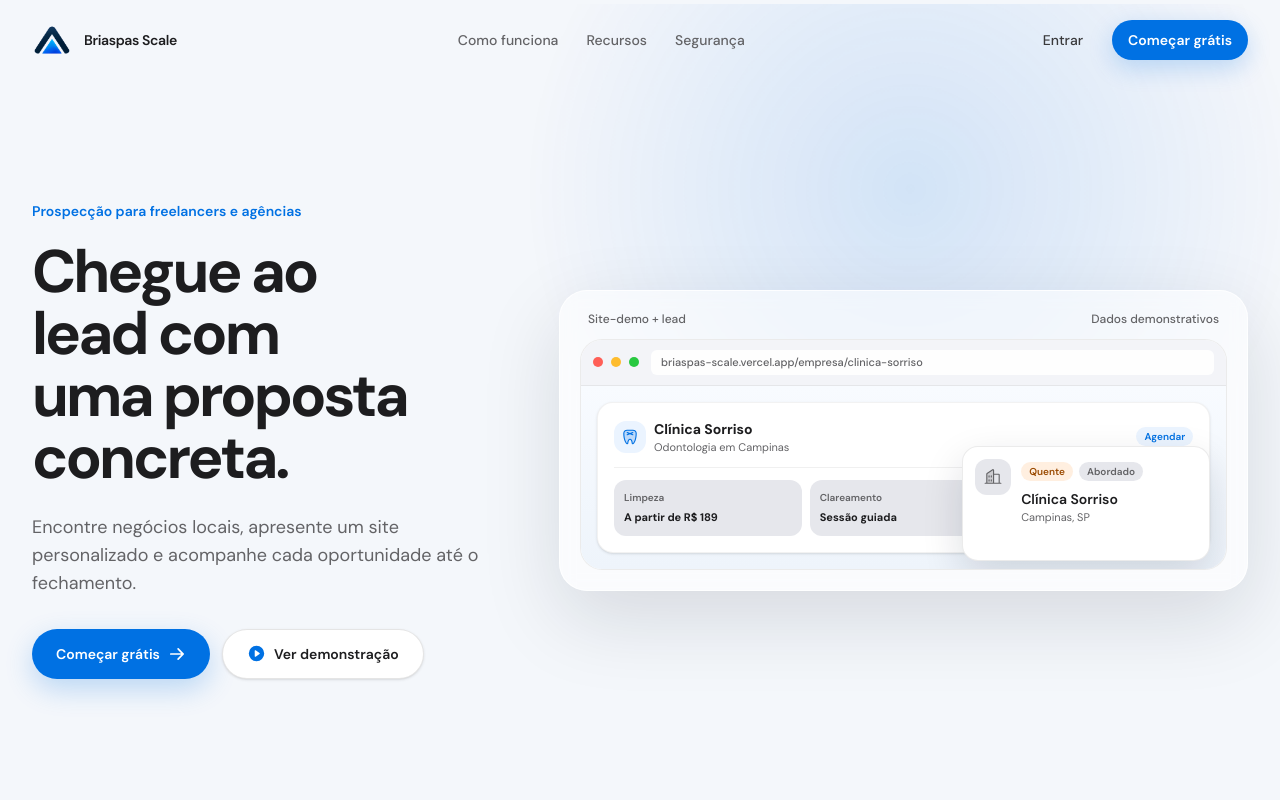
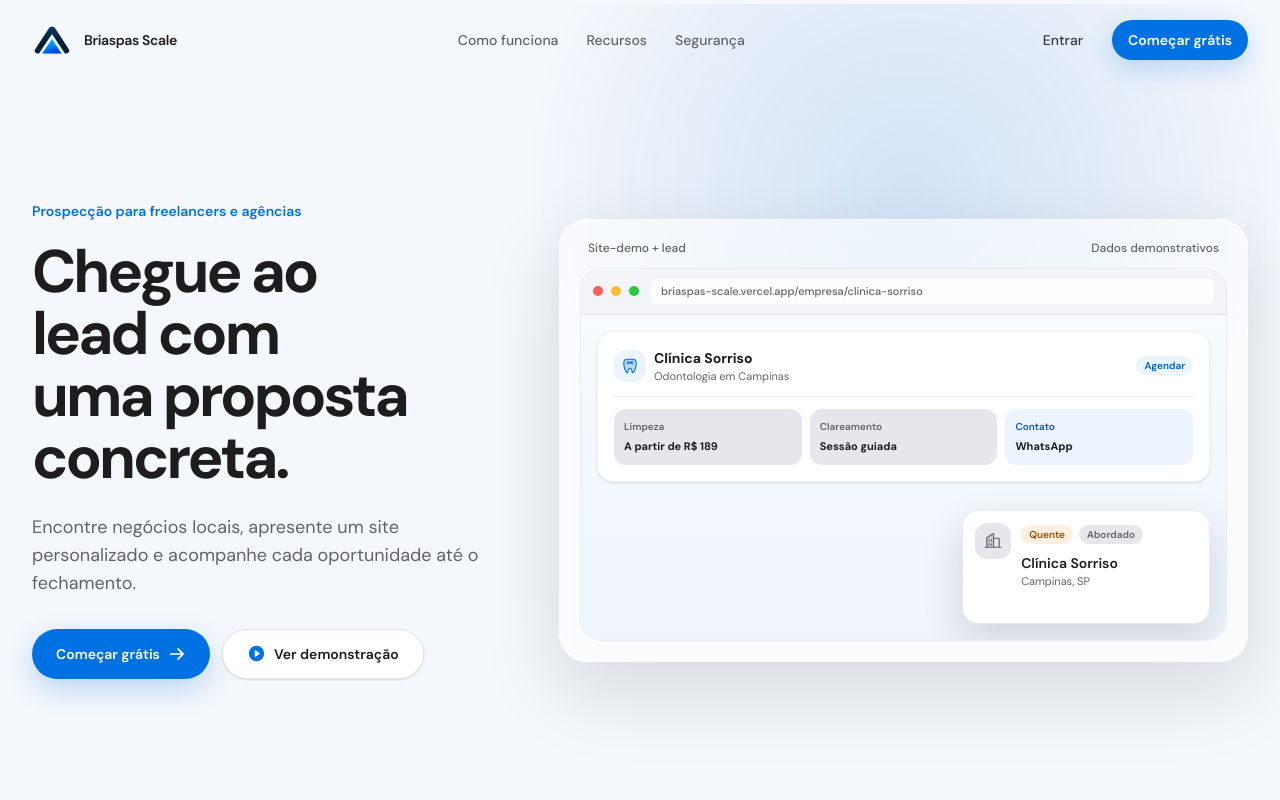
Before and after one commit to Asapx380/briaspas-scale, a Next.js app: page / in a window 1280 px wide. Shown: the top 800 px of the page. Built offline with nearby package versions, Linux system fonts and the light colour scheme; no server answers.

Commit message:
fix(landing): lead card flow, contrast tokens, nav gap on PR #21
Co-authored-by: Wesley Luther  <wesleyluther830@gmail.com>

```diff
--- a/src/components/marketing/hero-lead-card.tsx
+++ b/src/components/marketing/hero-lead-card.tsx
@@ -22,7 +22,7 @@ const secondaryChipByPhase: Record<
     key: "site-demo",
     label: "Site-demo publicado",
     className:
-      "rounded-full bg-[var(--brand-tint)] px-2 py-0.5 text-[10px] font-semibold text-[var(--brand)]",
+      "rounded-full bg-[var(--brand-tint)] px-2 py-0.5 text-[10px] font-semibold text-[var(--brand-hover)]",
   },
   3: {
     key: "abordado",
@@ -108,11 +108,11 @@ export function HeroLeadCard() {
   return (
     <div
       ref={rootRef}
-      className="relative mt-3 max-w-[min(100%,18rem)] sm:absolute sm:right-4 sm:bottom-2 sm:mt-0 sm:w-[15.5rem]"
+      className="mt-2 w-full max-w-[min(100%,18rem)] sm:ml-auto sm:w-[15.5rem]"
     >
       <motion.p
         aria-hidden="true"
-        className="pointer-events-none absolute right-0 -top-7 left-0 z-10 truncate text-right text-[10px] font-medium text-[var(--brand)] sm:-top-6 sm:max-w-none"
+        className="pointer-events-none mb-1 block h-4 truncate text-right text-[10px] text-[var(--brand-hover)]"
         initial={false}
         animate={
           noticeVisible && showVisits && !staticReduced
--- a/src/components/marketing/hero-mock.tsx
+++ b/src/components/marketing/hero-mock.tsx
@@ -26,7 +26,7 @@ export function HeroMock() {
                   <p className="truncate text-[10px] text-[var(--text-3)] sm:text-[11px]">Odontologia em Campinas</p>
                 </div>
               </div>
-              <span className="hidden rounded-full bg-[var(--brand-tint)] px-2 py-0.5 text-[10px] font-semibold text-[var(--brand)] sm:inline">
+              <span className="hidden rounded-full bg-[var(--brand-tint)] px-2 py-0.5 text-[10px] font-semibold text-[var(--brand-hover)] sm:inline">
                 Agendar
               </span>
             </div>
@@ -40,7 +40,7 @@ export function HeroMock() {
                 <p className="mt-1 text-[11px] font-bold text-[var(--text)]">Sessão guiada</p>
               </div>
               <div className="col-span-1 rounded-xl bg-[var(--brand-tint)] p-2.5 sm:col-span-1">
-                <p className="text-[10px] font-semibold text-[var(--brand)]">Contato</p>
+                <p className="text-[10px] font-semibold text-[var(--brand-hover)]">Contato</p>
                 <p className="mt-1 text-[11px] font-bold text-[var(--text)]">WhatsApp</p>
               </div>
             </div>
--- a/src/components/ui/sonic-waveform.tsx
+++ b/src/components/ui/sonic-waveform.tsx
@@ -15,7 +15,7 @@ export default function SonicWaveformHero() {
           <Image src="/brand/briaspas-scale-symbol.png?v=2" alt="" width={256} height={256} priority className="size-10" />
           <span className="text-sm font-semibold tracking-tight">Briaspas Scale</span>
         </Link>
-        <nav aria-label="Navegação da página" className="hidden items-center gap-7 text-sm font-medium md:flex">
+        <nav aria-label="Navegação da página" className="hidden items-center gap-5 whitespace-nowrap text-sm font-medium md:flex lg:gap-7">
           <Link href="#como-funciona" className="marketing-nav-link">Como funciona</Link>
           <Link href="#recursos" className="marketing-nav-link">Recursos</Link>
           <Link href="#seguranca" className="marketing-nav-link">Segurança</Link>
```
